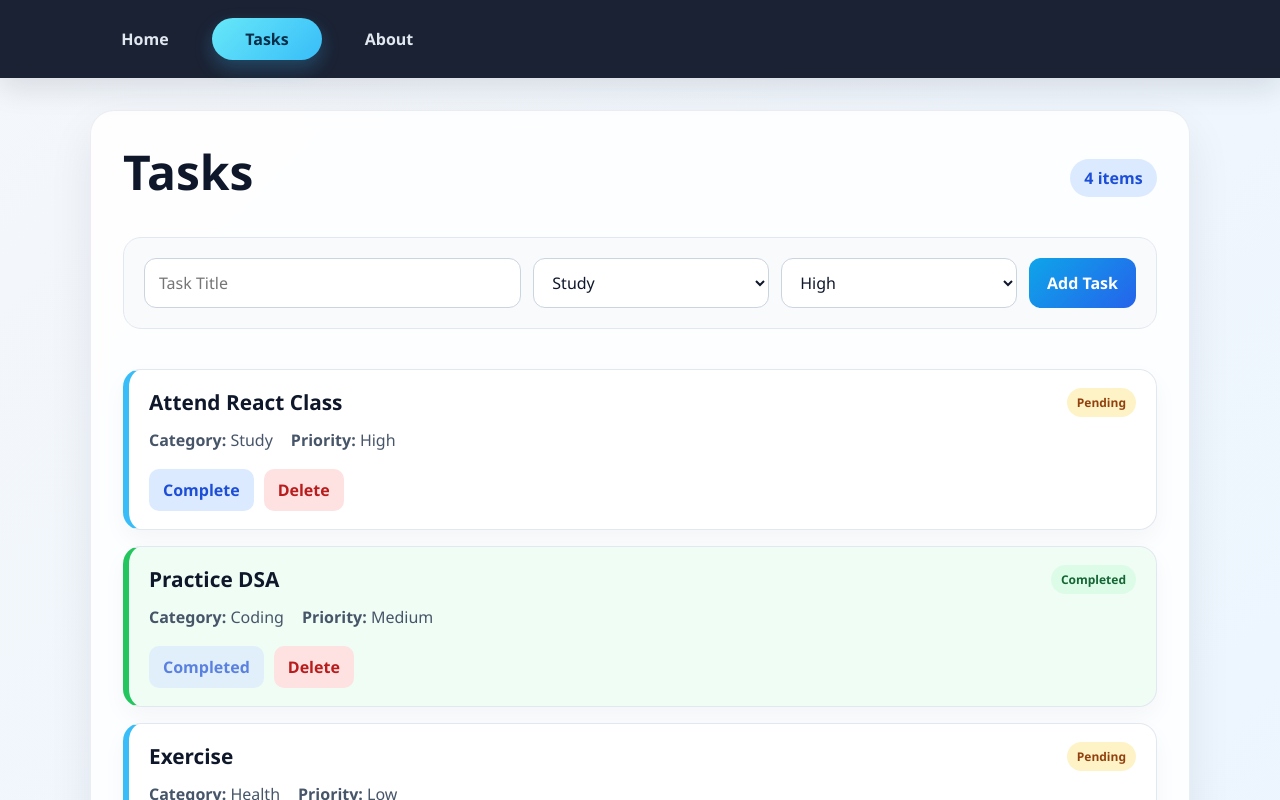
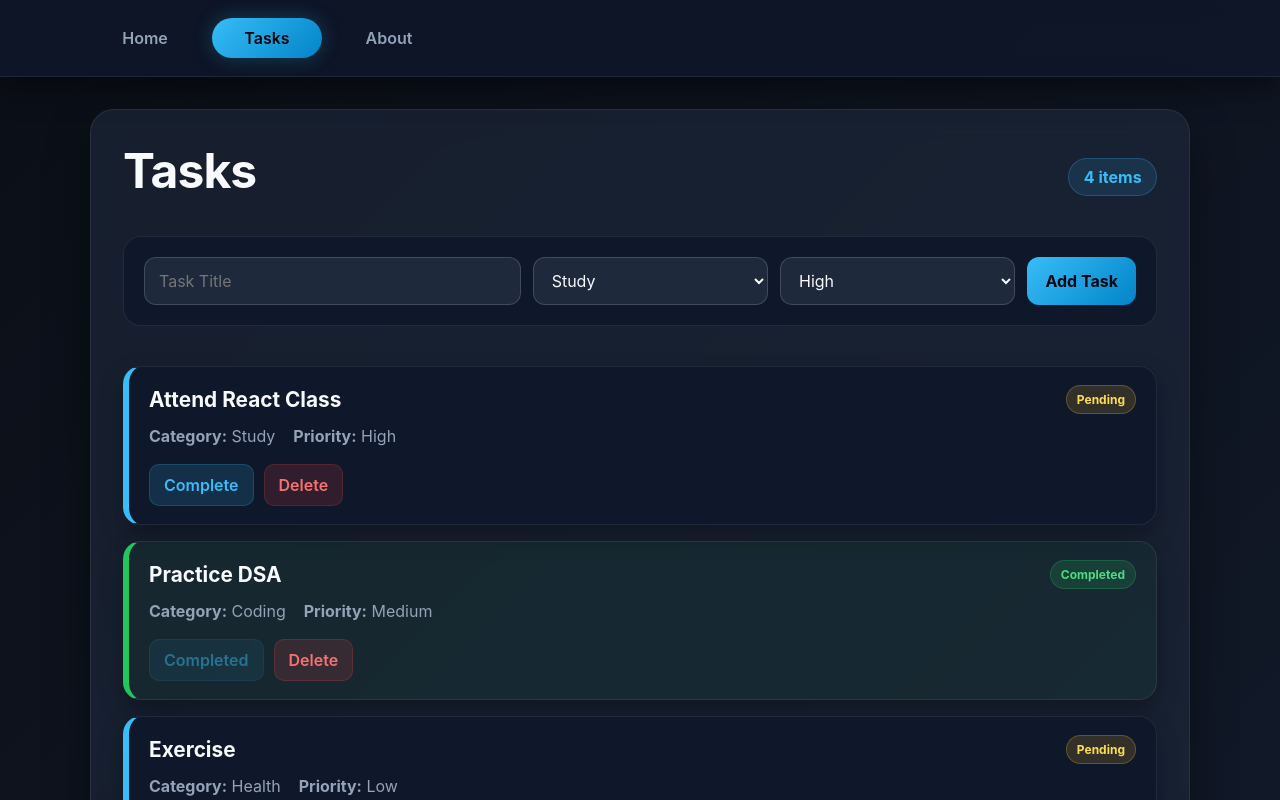
Before and after one commit to DevendraSangwan/Student-Task-Manager, a React (Vite) app: page /tasks in a window 1280 px wide. Shown: the top 800 px of the page. Built offline with nearby package versions, Linux system fonts and the light colour scheme.

Commit message:
changeing style

```diff
--- a/src/App.css
+++ b/src/App.css
@@ -1,17 +1,55 @@
+:root {
+  /* Color Palette */
+  --bg-main: #0b0f17;
+  --bg-gradient-start: #0b0f17;
+  --bg-gradient-end: #111827;
+
+  --surface-navbar: rgba(15, 23, 42, 0.85);
+  --surface-card: rgba(30, 41, 59, 0.65);
+  --surface-card-hover: rgba(30, 41, 59, 0.85);
+  --surface-element: #1e293b;
+  --surface-element-alt: #0f172a;
+
+  --border-subtle: rgba(255, 255, 255, 0.08);
+  --border-medium: rgba(255, 255, 255, 0.16);
+  --border-focus: #38bdf8;
+
+  --text-primary: #f8fafc;
+  --text-secondary: #94a3b8;
+  --text-muted: #64748b;
+
+  --accent-cyan: #38bdf8;
+  --accent-cyan-glow: rgba(56, 189, 248, 0.25);
+  --accent-teal: #14b8a6;
+  --accent-teal-hover: #0d9488;
+
+  --status-pending-bg: rgba(251, 191, 36, 0.15);
+  --status-pending-text: #fde047;
+  --status-completed-bg: rgba(34, 197, 94, 0.15);
+  --status-completed-text: #4ade80;
+  --status-error-text: #f87171;
+  --status-error-bg: rgba(239, 68, 68, 0.15);
+
+  --badge-bg: rgba(56, 189, 248, 0.12);
+  --badge-text: #38bdf8;
+}
+
 * {
   box-sizing: border-box;
 }
 
 body {
   margin: 0;
-  font-family: 'Segoe UI', Tahoma, Geneva, Verdana, sans-serif;
-  background: linear-gradient(135deg, #f4f7fb 0%, #ebf5ff 100%);
-  color: #1e293b;
+  font-family: 'Inter', 'Segoe UI', Tahoma, Geneva, Verdana, sans-serif;
+  background: linear-gradient(135deg, var(--bg-gradient-start) 0%, var(--bg-gradient-end) 100%);
+  background-attachment: fixed;
+  color: var(--text-primary);
 }
 
 button,
 input,
-select {
+select,
+textarea {
   font: inherit;
 }
 
@@ -31,8 +69,11 @@ img {
 }
 
 .navbar {
-  background: rgba(15, 23, 42, 0.95);
-  box-shadow: 0 10px 30px rgba(15, 23, 42, 0.12);
+  background: var(--surface-navbar);
+  backdrop-filter: blur(12px);
+  -webkit-backdrop-filter: blur(12px);
+  box-shadow: 0 10px 30px rgba(0, 0, 0, 0.5);
+  border-bottom: 1px solid var(--border-subtle);
   position: sticky;
   top: 0;
   z-index: 10;
@@ -55,7 +96,7 @@ img {
   min-width: 110px;
   padding: 10px 18px;
   border-radius: 999px;
-  color: #e2e8f0;
+  color: var(--text-secondary);
   text-decoration: none;
   font-weight: 600;
   transition: all 0.25s ease;
@@ -63,9 +104,9 @@ img {
 
 .nav-link:hover,
 .nav-link.active {
-  background: linear-gradient(135deg, #67e8f9, #38bdf8);
-  color: #082f49;
-  box-shadow: 0 8px 18px rgba(56, 189, 248, 0.25);
+  background: linear-gradient(135deg, #38bdf8, #0284c7);
+  color: #030712;
+  box-shadow: 0 0 20px var(--accent-cyan-glow);
 }
 
 .page-container {
@@ -76,19 +117,21 @@ img {
 }
 
 .content-card {
-  background: rgba(255, 255, 255, 0.85);
-  backdrop-filter: blur(8px);
-  border: 1px solid rgba(148, 163, 184, 0.18);
+  background: var(--surface-card);
+  backdrop-filter: blur(16px);
+  -webkit-backdrop-filter: blur(16px);
+  border: 1px solid var(--border-subtle);
   border-radius: 24px;
   padding: 32px;
-  box-shadow: 0 20px 45px rgba(15, 23, 42, 0.08);
+  box-shadow: 0 20px 45px rgba(0, 0, 0, 0.4);
 }
 
 .page-title {
   margin: 0 0 12px;
-  color: #0f172a;
+  color: var(--text-primary);
   font-size: clamp(2rem, 4vw, 3rem);
   line-height: 1.2;
+  letter-spacing: -0.02em;
 }
 
 .page-subtext,
@@ -96,7 +139,7 @@ img {
 .date-text,
 .task-summary,
 .empty-state {
-  color: #475569;
+  color: var(--text-secondary);
   font-size: 1.05rem;
   line-height: 1.7;
 }
@@ -114,8 +157,9 @@ img {
   margin: 0;
   padding: 8px 14px;
   border-radius: 999px;
-  background: #e0f2fe;
-  color: #075985;
+  background: var(--badge-bg);
+  color: var(--accent-cyan);
+  border: 1px solid rgba(56, 189, 248, 0.2);
   font-size: 0.78rem;
   font-weight: 700;
   letter-spacing: 0.08em;
@@ -136,8 +180,9 @@ img {
   justify-content: center;
   padding: 0.5rem 0.9rem;
   border-radius: 999px;
-  background: #dbeafe;
-  color: #1d4ed8;
+  background: var(--badge-bg);
+  color: var(--badge-text);
+  border: 1px solid rgba(56, 189, 248, 0.25);
   font-weight: 700;
 }
 
@@ -148,33 +193,33 @@ img {
   margin-bottom: 24px;
   padding: 20px;
   border-radius: 18px;
-  background: #f8fafc;
-  border: 1px solid #e2e8f0;
+  background: var(--surface-element-alt);
+  border: 1px solid var(--border-subtle);
 }
 
 .task-form-input,
 .task-form-select {
   padding: 12px 14px;
-  border: 1px solid #cbd5e1;
+  border: 1px solid var(--border-medium);
   border-radius: 12px;
-  background: #fff;
-  color: #0f172a;
+  background: var(--surface-element);
+  color: var(--text-primary);
   transition: border-color 0.2s ease, box-shadow 0.2s ease;
 }
 
 .task-form-input:focus,
 .task-form-select:focus {
   outline: none;
-  border-color: #38bdf8;
-  box-shadow: 0 0 0 3px rgba(56, 189, 248, 0.15);
+  border-color: var(--border-focus);
+  box-shadow: 0 0 0 3px var(--accent-cyan-glow);
 }
 
 .task-form-button {
   border: none;
   border-radius: 12px;
   padding: 12px 18px;
-  background: linear-gradient(135deg, #0ea5e9, #2563eb);
-  color: white;
+  background: linear-gradient(135deg, #38bdf8, #0284c7);
+  color: #030712;
   font-weight: 700;
   cursor: pointer;
   transition: transform 0.2s ease, box-shadow 0.2s ease;
@@ -182,7 +227,7 @@ img {
 
 .task-form-button:hover {
   transform: translateY(-1px);
-  box-shadow: 0 12px 22px rgba(37, 99, 235, 0.2);
+  box-shadow: 0 8px 20px var(--accent-cyan-glow);
 }
 
 .task-list {
@@ -191,17 +236,17 @@ img {
 }
 
 .task-card {
-  background: #ffffff;
-  border: 1px solid #e2e8f0;
-  border-left: 6px solid #38bdf8;
+  background: var(--surface-element-alt);
+  border: 1px solid var(--border-subtle);
+  border-left: 6px solid var(--accent-cyan);
   border-radius: 18px;
   padding: 18px 20px;
-  box-shadow: 0 10px 25px rgba(15, 23, 42, 0.04);
+  box-shadow: 0 10px 25px rgba(0, 0, 0, 0.3);
 }
 
 .task-card.completed {
   border-left-color: #22c55e;
-  background: #f0fdf4;
+  background: rgba(22, 101, 52, 0.12);
 }
 
 .task-card-header {
@@ -214,7 +259,7 @@ img {
 
 .task-title {
   margin: 0;
-  color: #0f172a;
+  color: var(--text-primary);
   font-size: 1.3rem;
 }
 
@@ -229,20 +274,22 @@ img {
 }
 
 .task-status.pending {
-  background: #fef3c7;
-  color: #92400e;
+  background: var(--status-pending-bg);
+  color: var(--status-pending-text);
+  border: 1px solid rgba(251, 191, 36, 0.25);
 }
 
 .task-status.completed {
-  background: #dcfce7;
-  color: #166534;
+  background: var(--status-completed-bg);
+  color: var(--status-completed-text);
+  border: 1px solid rgba(34, 197, 94, 0.25);
 }
 
 .task-meta {
   display: flex;
   flex-wrap: wrap;
   gap: 18px;
-  color: #475569;
+  color: var(--text-secondary);
   margin-bottom: 18px;
 }
 
@@ -262,7 +309,7 @@ img {
   padding: 10px 14px;
   font-weight: 600;
   cursor: pointer;
-  transition: opacity 0.2s ease, transform 0.2s ease;
+  transition: opacity 0.2s ease, transform 0.2s ease, background 0.2s ease;
 }
 
 .task-button:hover:not(:disabled) {
@@ -270,29 +317,40 @@ img {
 }
 
 .task-button:disabled {
-  opacity: 0.7;
+  opacity: 0.5;
   cursor: not-allowed;
 }
 
 .task-button.complete {
-  background: #dbeafe;
-  color: #1d4ed8;
+  background: rgba(56, 189, 248, 0.15);
+  color: var(--accent-cyan);
+  border: 1px solid rgba(56, 189, 248, 0.2);
+}
+
+.task-button.complete:hover:not(:disabled) {
+  background: rgba(56, 189, 248, 0.25);
 }
 
 .task-button.delete {
-  background: #fee2e2;
-  color: #b91c1c;
+  background: var(--status-error-bg);
+  color: var(--status-error-text);
+  border: 1px solid rgba(239, 68, 68, 0.2);
+}
+
+.task-button.delete:hover:not(:disabled) {
+  background: rgba(239, 68, 68, 0.25);
 }
 
 .about-subtitle {
   margin: 0;
-  color: #1e293b;
+  color: var(--text-primary);
   font-size: 1.4rem;
 }
 
 .footer {
-  background: #0f172a;
-  color: #e2e8f0;
+  background: #030712;
+  border-top: 1px solid var(--border-subtle);
+  color: var(--text-secondary);
   text-align: center;
   padding: 20px;
 }
--- a/src/App.jsx
+++ b/src/App.jsx
@@ -7,7 +7,6 @@ import About from './pages/About';
 import Home from './pages/Home';
 import Tasks from './pages/Tasks';
 import tasksData from './data/db';
-import SearchBar from "./components/SearchBar.jsx"
 
 const App = () => {
   const [tasks, setTasks] = useState(tasksData);
--- a/src/components/Footer.jsx
+++ b/src/components/Footer.jsx
@@ -1,5 +1,3 @@
-import React from 'react';
-
 const Footer = () => {
   return (
     <footer className="footer">
--- a/src/context/TaskContext.jsx
+++ b/src/context/TaskContext.jsx
@@ -1,8 +1,7 @@
-import { createContext, useReducer } from "react";
+import { useReducer } from "react";
 import tasksData from "../data/db";
 import taskReducer from "../reducers/taskReducer";
-
-export const TaskContext = createContext();
+import TaskContext from "./taskContext";
 
 const TaskProvider = ({ children }) => {
   const [tasks, dispatch] = useReducer(taskReducer, tasksData);
--- /dev/null
+++ b/src/context/taskContext.js
@@ -0,0 +1,3 @@
+import { createContext } from "react";
+const TaskContext = createContext();
+export default TaskContext;
--- a/src/pages/About.jsx
+++ b/src/pages/About.jsx
@@ -1,5 +1,3 @@
-import React from 'react';
-
 const About = () => {
   return (
     <div className="content-card about-page">
--- a/src/pages/Home.jsx
+++ b/src/pages/Home.jsx
@@ -1,4 +1,3 @@
-import React from 'react';
 
 const Home = ({ tasks = [] }) => {
   const totalTasks = tasks.length;
--- a/src/pages/Tasks.jsx
+++ b/src/pages/Tasks.jsx
@@ -1,4 +1,4 @@
-import React, { useState } from 'react';
+import { useState } from 'react';
 import TaskCard from '../components/TaskCard';
 import TaskForm from '../components/TaskForm';
 
```
